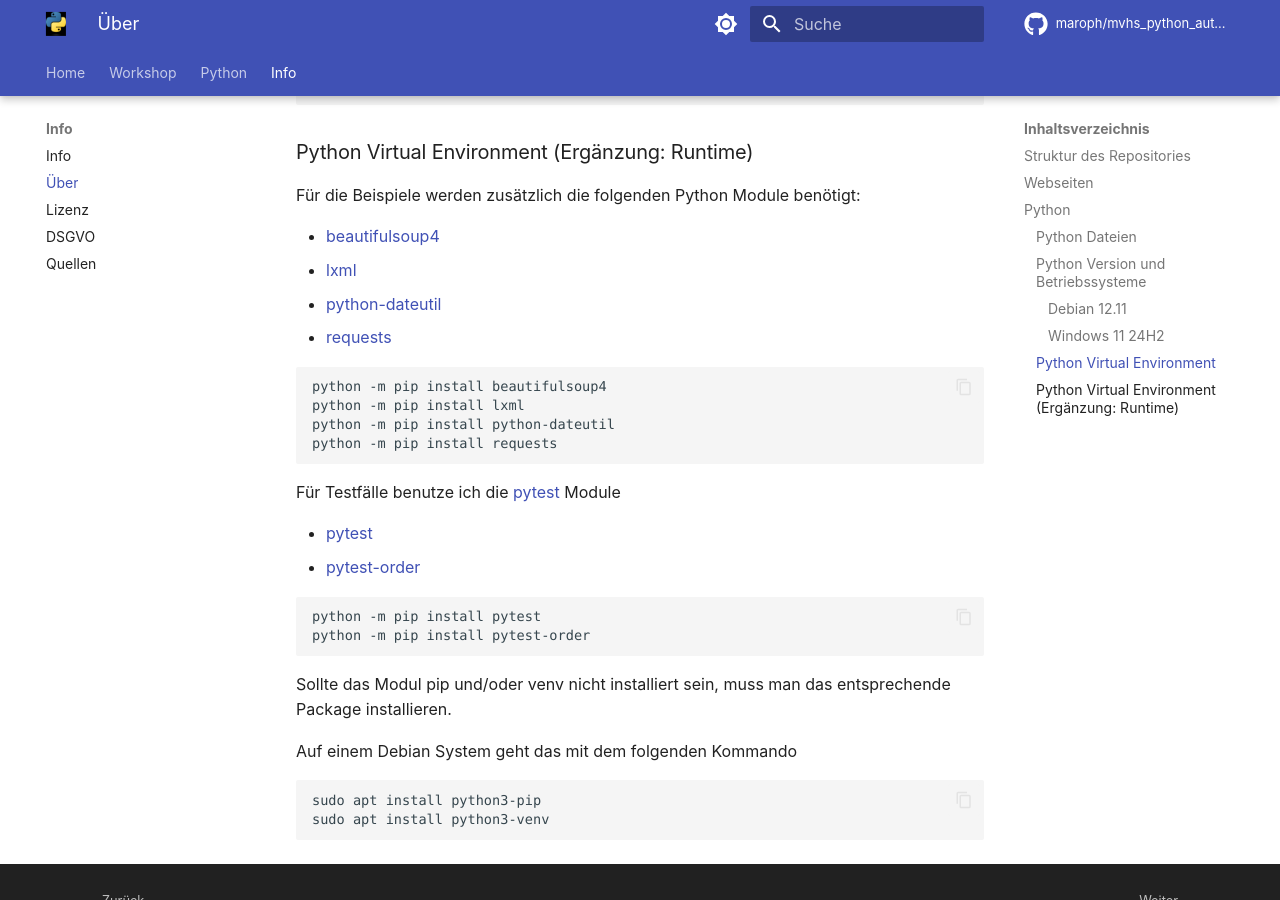
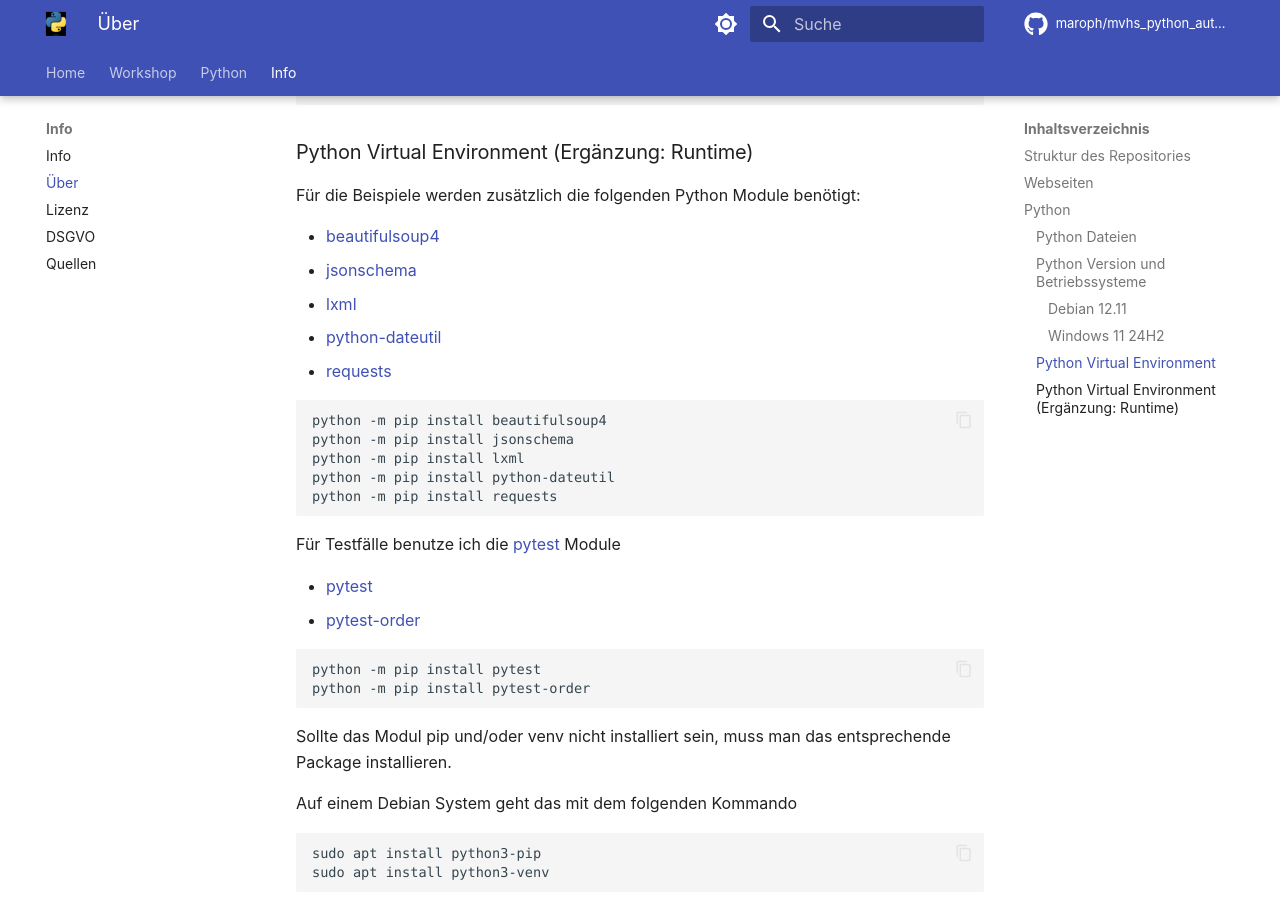
Before and after one commit to maroph/mvhs_python_automatisierung_scripting, an MkDocs documentation site: the page built from docs/info/about.md, in a window 1280 px wide and 900 px high, scrolled down 2466 px. Built offline with MkDocs 1.6.1 and Material for MkDocs 9.7.7, drawn with Linux system fonts in a browser that asks for light colours; plug-ins that fetch from the network failed and are left out; comment, search, counter and statistics services are not loaded.

Commit message:
add import of jsonschema

````diff
--- a/docs/info/about.md
+++ b/docs/info/about.md
@@ -131,12 +131,14 @@ Für die Beispiele werden zusätzlich die
 folgenden Python Module benötigt:
 
 * [beautifulsoup4](https://pypi.org/project/beautifulsoup4/)
+* [jsonschema](https://pypi.org/project/jsonschema/)
 * [lxml](https://pypi.org/project/lxml/)
 * [python-dateutil](https://pypi.org/project/python-dateutil/)
 * [requests](https://pypi.org/project/requests/)
 
 ```
 python -m pip install beautifulsoup4
+python -m pip install jsonschema
 python -m pip install lxml
 python -m pip install python-dateutil
 python -m pip install requests
````
Also changed, not shown: 1 other file.
